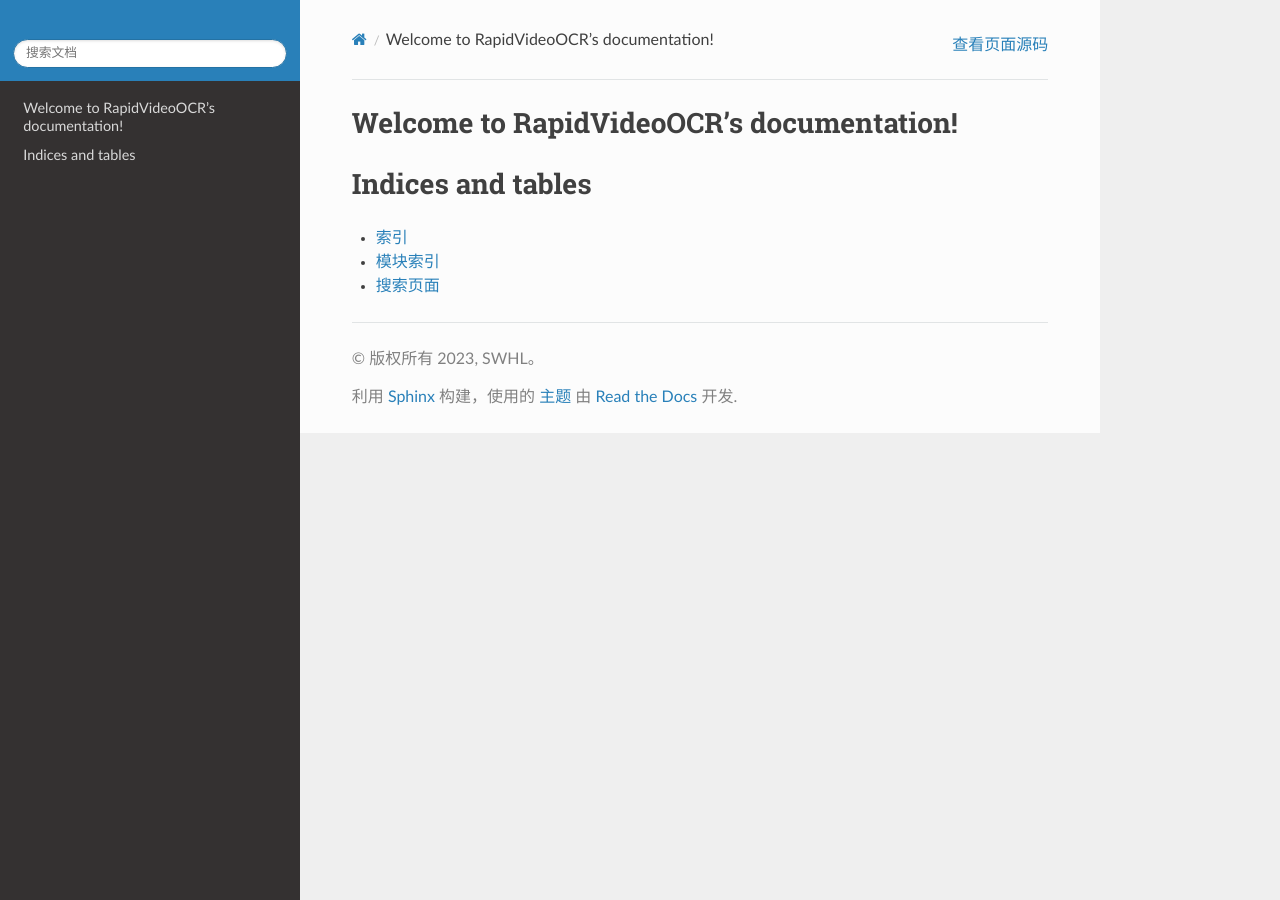
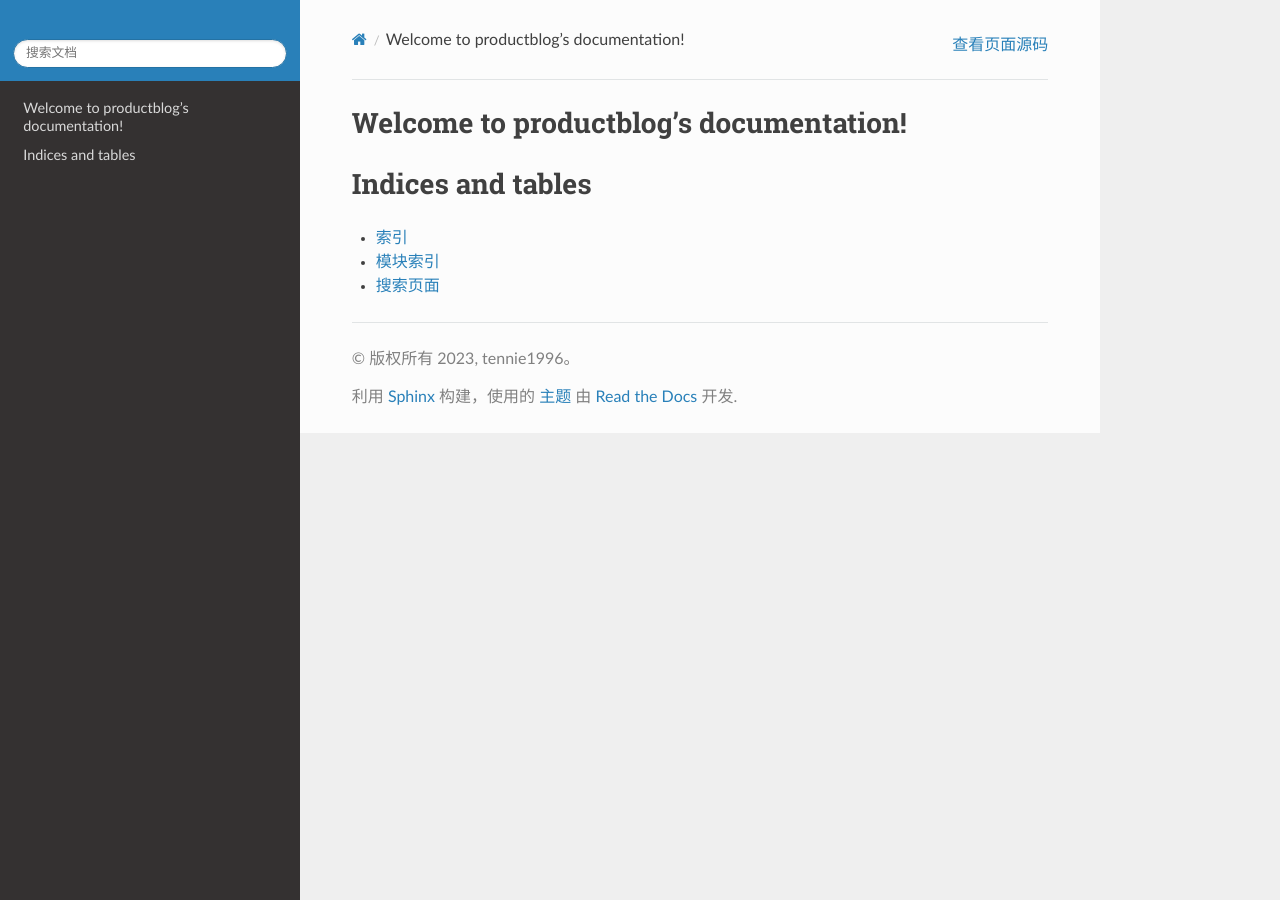
Before and after one commit to tennie1996/productblog, a Sphinx documentation site: the page built from source/index.rst, in a window 1280 px wide. Built offline with Sphinx 7.4.7 and the Read the Docs theme 2.0.0, drawn with Linux system fonts in a browser that asks for light colours.

Commit message:
init commit

```diff
--- a/source/conf.py
+++ b/source/conf.py
@@ -1,7 +1,7 @@
-project = 'RapidVideOCR'
-copyright = '2023, SWHL'
-author = 'SWHL'
-release = 'v2.1.6'
+project = 'productblog'
+copyright = '2023, tennie1996'
+author = 'tennie'
+release = 'v1.0'
 
 extensions = [
     'myst_parser',
--- a/source/index.rst
+++ b/source/index.rst
@@ -1,10 +1,10 @@
-.. RapidVideoOCR documentation master file, created by
-   sphinx-quickstart on Sun May  7 10:25:31 2023.
+.. productblog documentation master file, created by
+   sphinx-quickstart on Sun May  7 11:44:14 2023.
    You can adapt this file completely to your liking, but it should at least
    contain the root `toctree` directive.
 
-Welcome to RapidVideoOCR's documentation!
-=========================================
+Welcome to productblog's documentation!
+=======================================
 
 .. toctree::
    :maxdepth: 2
```
